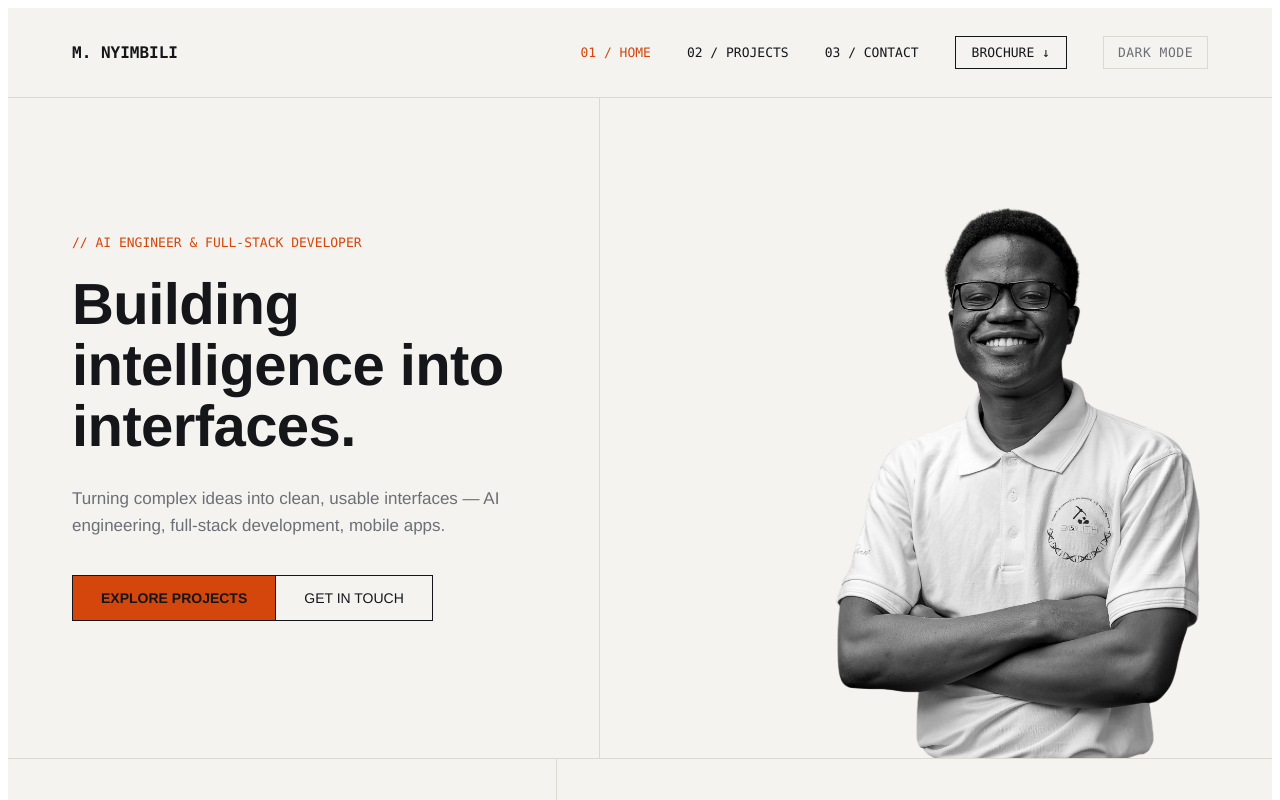
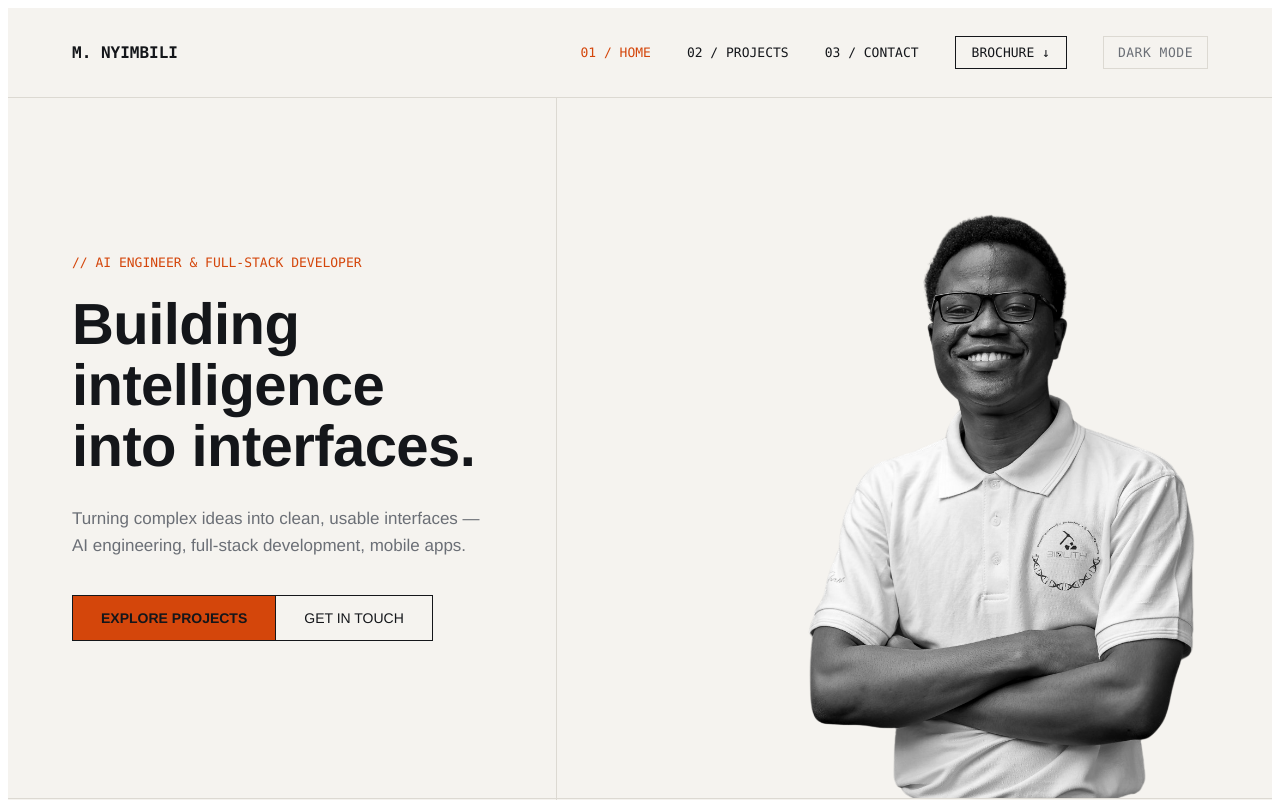
Before and after one commit to Maxw311nyimbili/portfolio, a Next.js app: page / in a window 1280 px wide. Shown: the top 800 px of the page. Built offline with nearby package versions, Linux system fonts and the light colour scheme.

Commit message:
style: enlarge hero image further (flex 1.7, 700px min height)

```diff
--- a/styles/site.css
+++ b/styles/site.css
@@ -145,7 +145,7 @@
 .hero {
     display: flex;
     border-bottom: 1px solid var(--border);
-    min-height: 660px;
+    min-height: 700px;
 }
 
 .hero-copy {
@@ -212,7 +212,7 @@
 }
 
 .hero-img {
-    flex: 1.45;
+    flex: 1.7;
     position: relative;
 }
 
```
